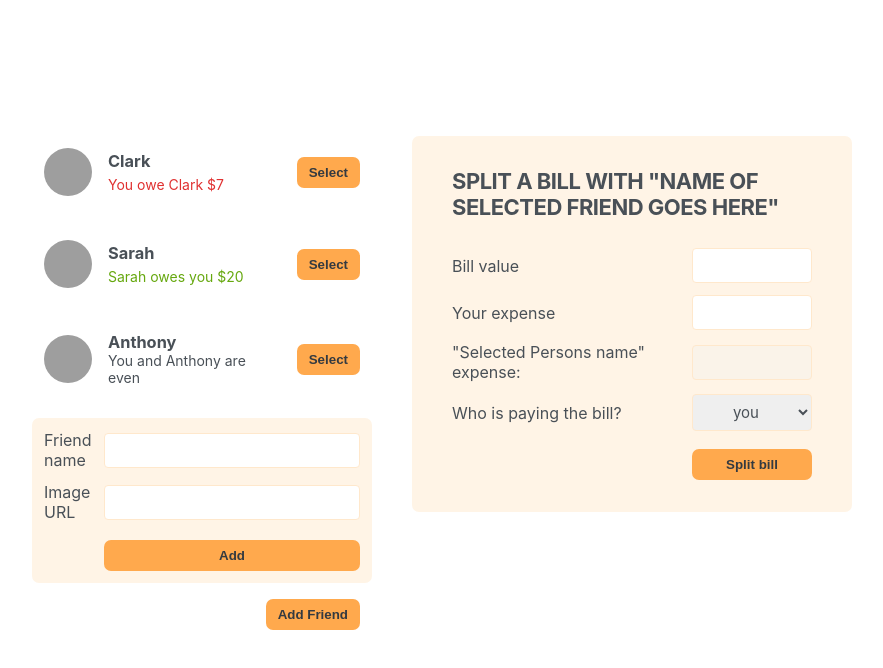
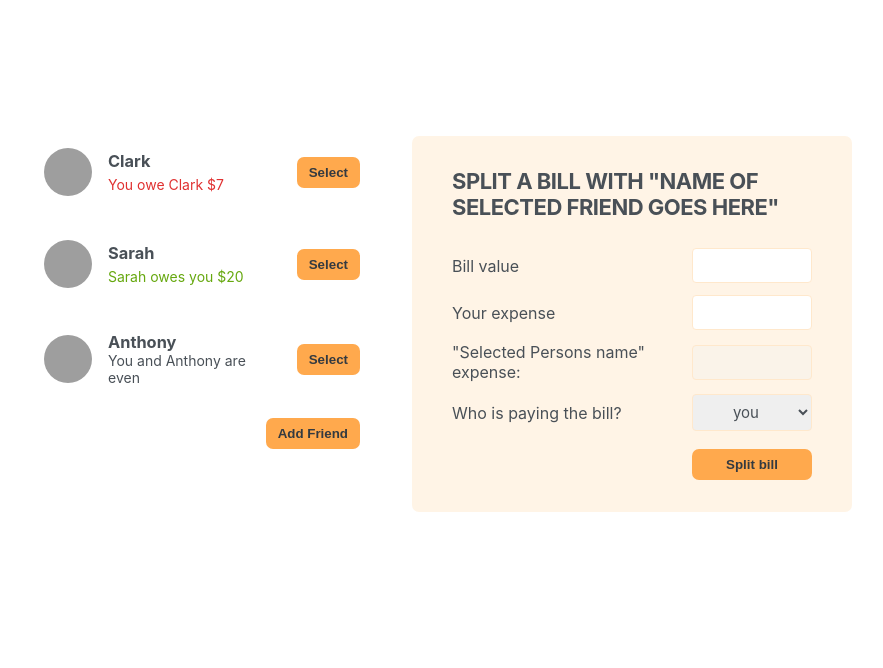
Before and after one commit to joelfuelling/eat-and-split, a React (Create React App) app: page / in a window 1280 px wide. Shown: the top 668 px of the page, without its empty margins (198-1081 px from the left). Built offline with nearby package versions, Linux system fonts and the light colour scheme; grey boxes are pictures that could not be loaded.

Commit message:
Friend form open/close button complete

```diff
--- a/src/App.js
+++ b/src/App.js
@@ -1,4 +1,4 @@
-
+import { useState } from 'react';
 
 import FriendsList from './components/FriendsList';
 import Bill from './components/Bill';
@@ -7,12 +7,41 @@ import Button from './components/Button';
 
 
 export default function App() {
+  const [showAddFriend, setShowAddFriend] = useState(false)
+
+  //! Direct State Manipulation - Be Weary!
+  /*
+  In this version, showAddFriend is directly read and its negated value is set back using setShowAddFriend. This method could potentially lead to inconsistent state updates if showAddFriend is updated elsewhere in close succession, because React state updates can be asynchronous, meaning the value of showAddFriend may not have been updated at the time you're accessing it to determine the new state.
+
+  function handleShowAddFriend() {
+    setShowAddFriend(!showAddFriend);
+  }
+  */
+
+
+  //% Function State Update:
+  /*
+  In this version, setShowAddFriend is being used with a function as its argument. The function receives the current state as its parameter and returns the new state. This ensures that the update will be based on the most recent value of the state, even if other state updates are happening concurrently. This approach is safer and less likely to result in bugs when dealing with rapid or concurrent state updates.
+  */
+
+   function handleShowAddFriend() {
+    setShowAddFriend((show) => !show);
+  }
+
+  /*
+  //* In general, it's a good practice to use the functional form of the state setter function when the new state is derived from the old state to avoid any inconsistencies due to the asynchronous nature of state updates in React.
+  */
+
   return (
     <div className="app">
       <div className="sidebar">
         <FriendsList/>
-        <AddFriend />
-        <Button>Add Friend</Button>
+        {
+          showAddFriend && <AddFriend />
+        }
+        <Button onClick={handleShowAddFriend}>
+          {showAddFriend ? 'Close' : 'Add Friend'}
+        </Button>
       </div>
       <Bill/>
 
--- a/src/components/AddFriend.jsx
+++ b/src/components/AddFriend.jsx
@@ -1,6 +1,7 @@
 import Button from "./Button";
 
 export default function AddFriend() {
+
 
     function handleFriendAdd(e) {
         const friend = e.target[0].value;
--- a/src/components/Bill.jsx
+++ b/src/components/Bill.jsx
@@ -1,4 +1,4 @@
-import SelectButton from "./Button"
+import Button from "./Button"
 
 export default function Bill() {
 
@@ -25,7 +25,7 @@ export default function Bill() {
                     <option value='user'>you</option>
                     <option value="friend">X</option>
                 </select>
-            <SelectButton onSubmit={splitBill}>Split bill</SelectButton>
+            <Button onSubmit={splitBill}>Split bill</Button>
         </form>
 
         </>
--- a/src/components/Button.jsx
+++ b/src/components/Button.jsx
@@ -1,7 +1,7 @@
-export default function Button({children}) {
+export default function Button({children, onClick}) {
     return (
         <>
-            <button className="button">{children}</button>
+            <button className="button" onClick={onClick}>{children}</button>
         </>
     )
 }
--- a/src/components/FriendsList.jsx
+++ b/src/components/FriendsList.jsx
@@ -1,5 +1,4 @@
 import Friend from "./Friends";
-import Button from "./Button";
 // A negative value means that person owes the person with a positive value money.
 const initialFriends = [
     {
```
